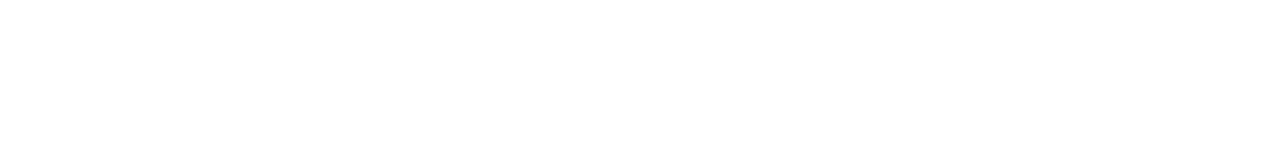
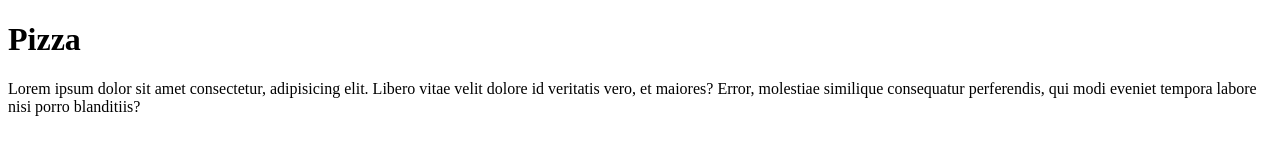
Before and after one commit to sabgirl/sharezza-social, a plain HTML site: page index.html in a window 1280 px wide. Drawn offline with Linux system fonts and the light colour scheme.

Commit message:
add text in the body

```diff
--- a/index.html
+++ b/index.html
@@ -5,6 +5,8 @@
     <title>title</title>
   </head>
   <body>
+    <h1>Pizza</h1>
+    <p>Lorem ipsum dolor sit amet consectetur, adipisicing elit. Libero vitae velit dolore id veritatis vero, et maiores? Error, molestiae similique consequatur perferendis, qui modi eveniet tempora labore nisi porro blanditiis?</p>
 
   </body>
 </html>
```
